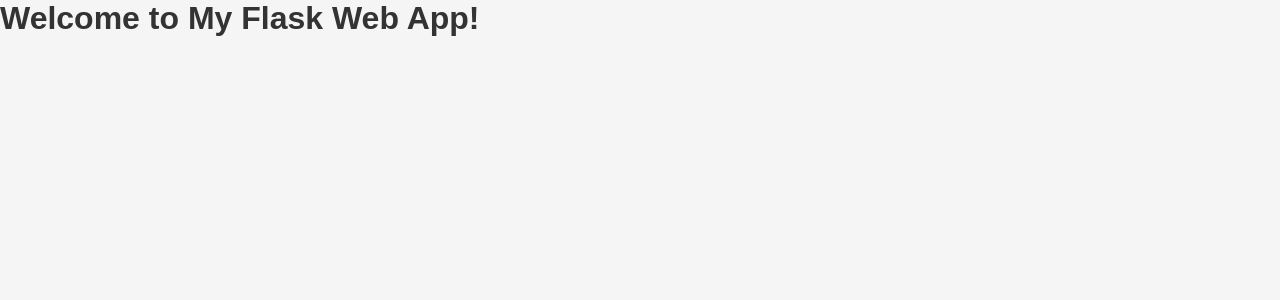
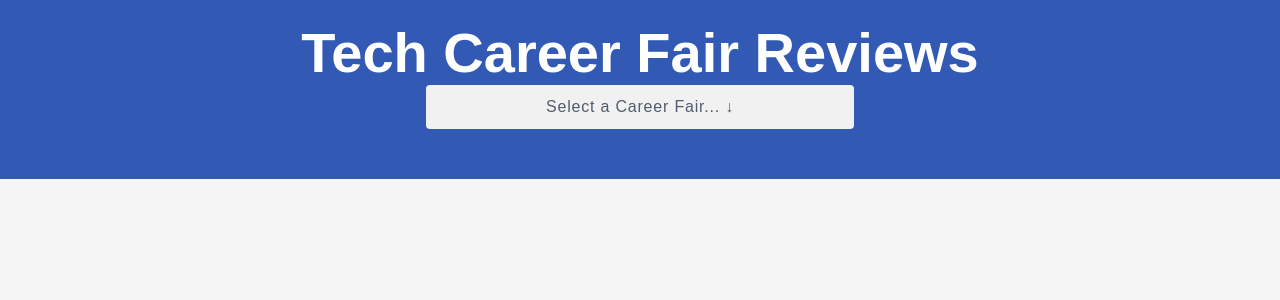
Before and after one commit to Fall-Hackathon-2023/fall_hackathon_2023, a Flask app: template templates/index.html in a window 1280 px wide. Shown: the top 300 px of the page. Run offline with Flask 3, Linux system fonts and the light colour scheme; the template is opened without the code that fills it, so the values that code supplies are empty; some web fonts are replaced.

Commit message:
Add header elements

```diff
--- a/templates/index.html
+++ b/templates/index.html
@@ -2,6 +2,22 @@
 
 {% block body %}
 
-    <h1>Welcome to My Flask Web App!</h1>
+    <div class="headbar">
+        <h1 class="title">Tech Career Fair Reviews</h1>
+        <!--
+            Citation for the following 'Hoverable Dropdown':
+            10/21/2023
+            Based on:
+            https://www.w3schools.com/howto/howto_css_dropdown.asp
+        -->
+        <div class="dropdown">
+            <button class="dropbtn">Select a Career Fair... &darr;</button>
+            <div class="dropdown-content">
+            <a href="#">Codepath</a>
+            <a href="#">Rewriting The Code</a>
+            <a href="#">Girls Who Code</a>
+            </div>
+        </div>
+    </div>
 
 {% endblock %}
```
